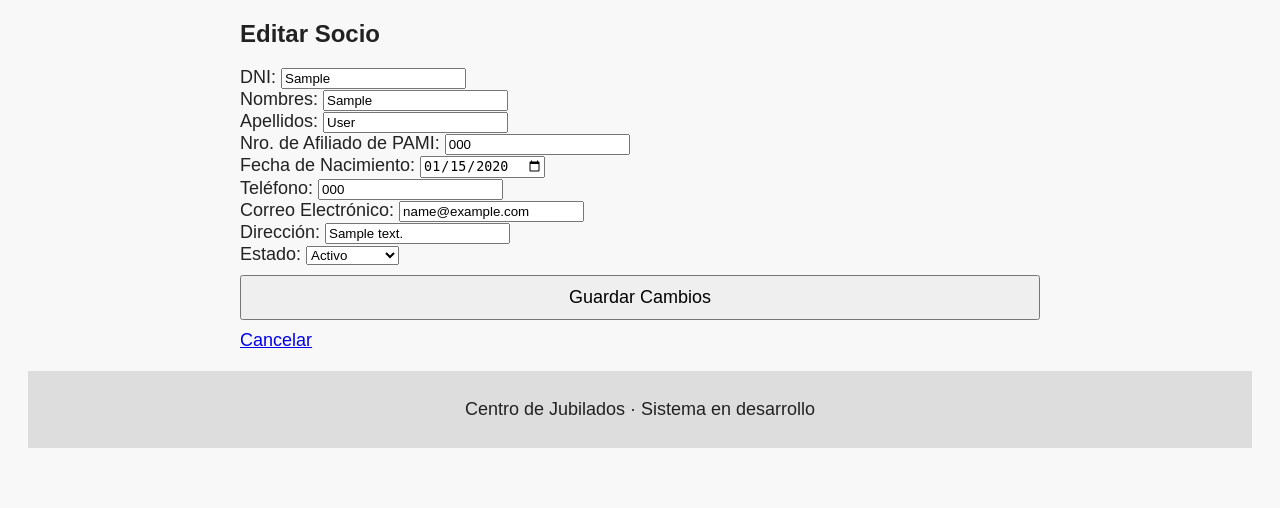
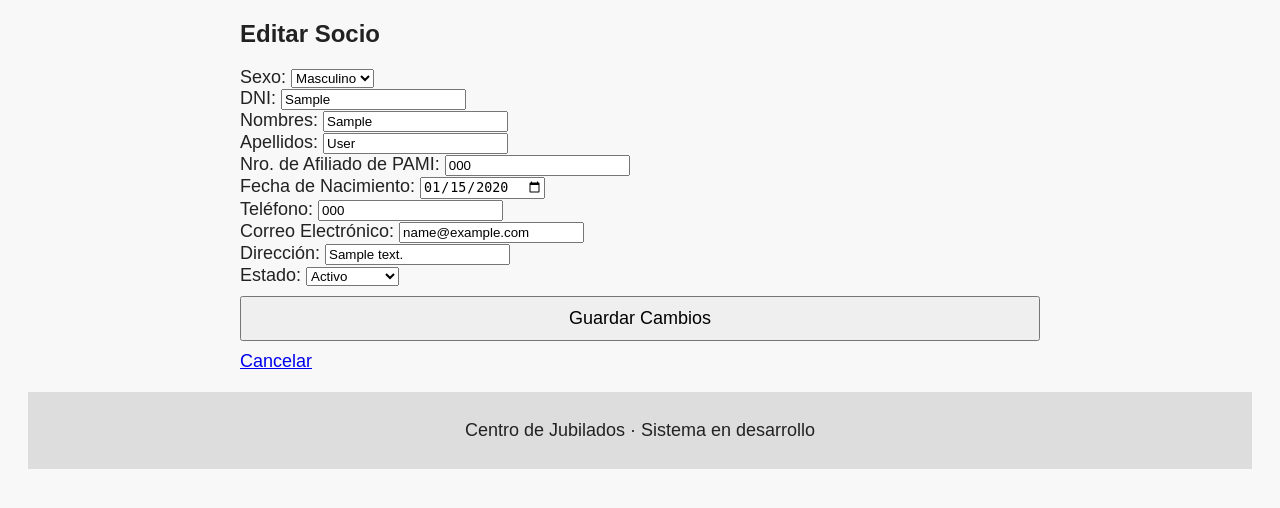
Before and after one commit to Lady-Marianne/JubiGestion, a Flask app: page /api/members/editar_socio/1 in a window 1280 px wide. Shown: the part 223-731 px from the top of the page. Run offline with Flask 3, Linux system fonts and the light colour scheme; tables that the repository leaves empty hold one stand-in row (values such as "Sample post").

Commit message:
Try to fix problem with saving edited memeber.

```diff
--- a/endpoints/member_routes.py
+++ b/endpoints/member_routes.py
@@ -1,6 +1,7 @@
 # endpoints/member_routes.py:
 
 from flask import render_template, Blueprint, request, jsonify
+from models import member
 from models.member import Member
 from extensions import db
 from utils.dni_utils import generate_full_dni
@@ -78,7 +79,7 @@ def get_all_members():
         print("ERROR AL TRAER SOCIOS:", e)
         return jsonify({"error": str(e)}), 500
 
-@member_bp.route('/update_member/<int:member_id>', methods=['PUT'])
+@member_bp.route('/update_member/<int:member_id>', methods=['POST', 'PUT'])
 def update_member(member_id):
     try:
         data = request.get_json()
@@ -107,6 +108,12 @@ def update_member(member_id):
 
         return jsonify({"message": "Socio actualizado exitosamente"}), 200
 
+    # Handle IntegrityError for unique constraints (like DNI):
+    except IntegrityError:
+        db.session.rollback()
+        return jsonify({"error": "El nro. de DNI ya existe"}), 400
+
+    # Handle other exceptions:
     except Exception as e:
         db.session.rollback()
         return jsonify({"error": str(e)}), 400
--- a/static/scripts/member_scripts/edit_member.js
+++ b/static/scripts/member_scripts/edit_member.js
@@ -2,7 +2,7 @@
 
 // This script handles the editing of members in the member list.
 // It listens for clicks on the edit button, fetches the member data.
-/*
+
 document.addEventListener('DOMContentLoaded', () => {
     const memberList = document.getElementById('member-list');
     if (!memberList) return; // If we are not on the member list page, exit.
@@ -27,8 +27,16 @@ document.addEventListener('DOMContentLoaded', () => {
 
     function showEditForm(member, memberId) {
         const formHtml = `
+            <div class="modal-container">
                 <form id="edit-member-form">
-                <input type="hidden" name="dni" value="${member.dni}">
+                    <h3>Editando Socio: ${member.first_names} ${member.last_name}</h3>
+                    <input type="hidden" name="id" value="${member.id}">
+                    <label for="gender">Sexo:</label>
+                    <select name="gender" required>
+                        <option value="M" ${member.gender === 'M' ? 'selected' : ''}>Masculino</option>
+                        <option value="F" ${member.gender === 'F' ? 'selected' : ''}>Femenino</option>
+                    </select><br>
+                    <label>DNI: <input type="text" name="dni" value="${member.dni}" required></label><br>
                     <label>Nombres: <input type="text" name="first_names" value="${member.first_names}"></label><br>
                     <label>Apellidos: <input type="text" name="last_name" value="${member.last_name}"></label><br>
                     <label>Nro. de Afiliado de PAMI: <input type="text" name="pami_number" value="${member.pami_number}"></label><br>
@@ -43,9 +51,12 @@ document.addEventListener('DOMContentLoaded', () => {
                         </select>
                     </label><br>
                     <label>Fecha de Ingreso: <input type="date" name="join_date" value="${member.join_date}"></label><br>
-                <button type="submit">Guardar cambios</button>
-                <button type="button" id="cancel-btn">Cancelar</button>
+                    <div class="form-actions">
+                        <button type="submit" class="btn-save">Guardar</button>
+                        <button type="button" id="cancel-btn" class="btn-cancel">Cancelar</button>
+                    </div>
                 </form>
+            </div>
         `;
 
         const modal = document.createElement('div');
@@ -54,10 +65,10 @@ document.addEventListener('DOMContentLoaded', () => {
 
         modal.querySelector('#edit-member-form').addEventListener('submit', async (e) => {
             e.preventDefault();
+
+            try {
                 const formData = new FormData(e.target);
                 const data = Object.fromEntries(formData.entries());
-
-            try {
                 const res = await fetch(`/api/members/${memberId}`, {
                     method: 'PUT',
                     headers: { 'Content-Type': 'application/json' },
@@ -82,4 +93,3 @@ document.addEventListener('DOMContentLoaded', () => {
         });
     }
 });
-*/
--- a/templates/member_templates/edit_member.html
+++ b/templates/member_templates/edit_member.html
@@ -10,6 +10,13 @@
 
     <!-- Hidden method override for PUT: -->
     <input type="hidden" name="_method" value="PUT">
+
+    <label for="gender">Sexo:</label>
+    <select name="gender" required>
+        <option value="M" {% if member.gender == 'M' %}selected{% endif %}>Masculino</option>
+        <option value="F" {% if member.gender == 'F' %}selected{% endif %}>Femenino</option>
+    </select><br>
+
     <label for="dni">DNI:</label>
     <input type="text" name="dni" value="{{ member.dni }}" required><br>
 
```
Lines whose indentation alone changed are shown as unchanged.
